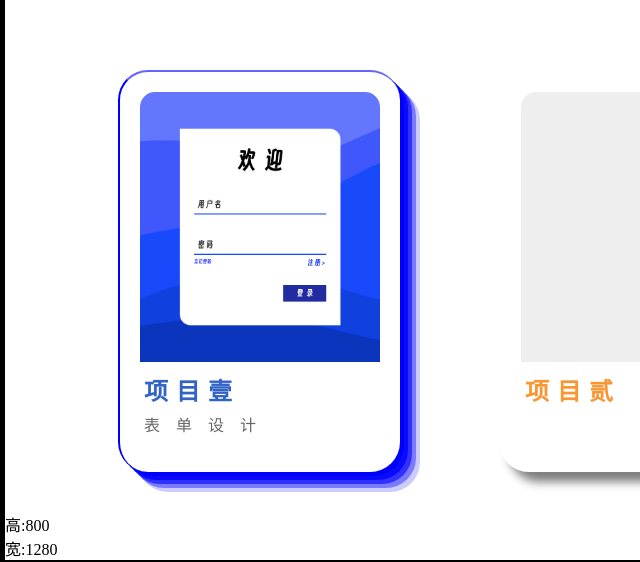
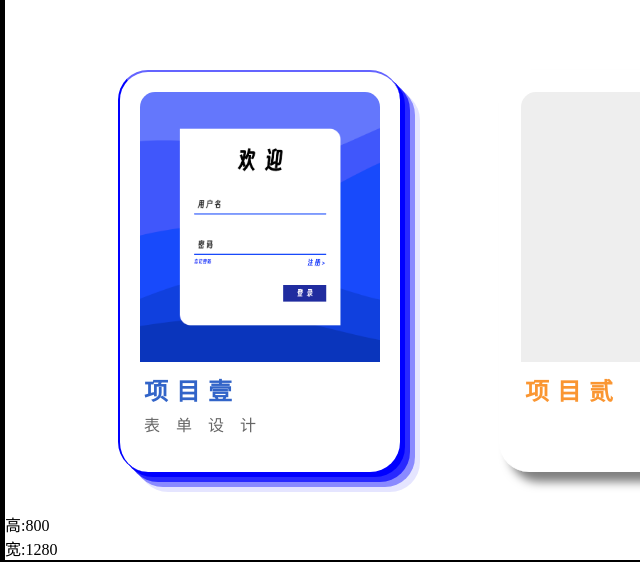
Before and after one commit to StrangeSir/Milli, a plain HTML site: page index.html in a window 1280 px wide. In both pictures the pointer is over the element 259 px from the left and 883 px from the top of the page. Shown: the part 613-1175 px from the top of the page, 0-640 px from the left. Drawn offline with Linux system fonts and the light colour scheme; a web font is replaced by a local one.

Commit message:
Update index.css

```diff
--- a/index.css
+++ b/index.css
@@ -128,7 +128,7 @@ h1 {
 .card/*:nth-of-type(1)*/:hover {
     border-top: 2px solid rgb(100, 100, 255);
     border-left: 2px solid rgb(0, 0, 255);
-    box-shadow: 4px 4px 0 rgba(0, 0, 255, 1), 8px 8px 0 rgba(0, 0, 255, 0.8), 12px 12px 0 rgba(0, 0, 255, 0.6), 16px 16px 0 rgba(0, 0, 255, 0.4), 20px 20px 0 rgba(0, 0, 255, 0.2);
+    box-shadow: 5px 5px 0 rgba(0, 0, 255, 1), 10px 10px 0 rgba(0, 0, 255, 0.7), 15px 15px 0 rgba(0, 0, 255, 0.4), 20px 20px 0 rgba(0, 0, 255, 0.1);
 }
 
 .card-image {
```
